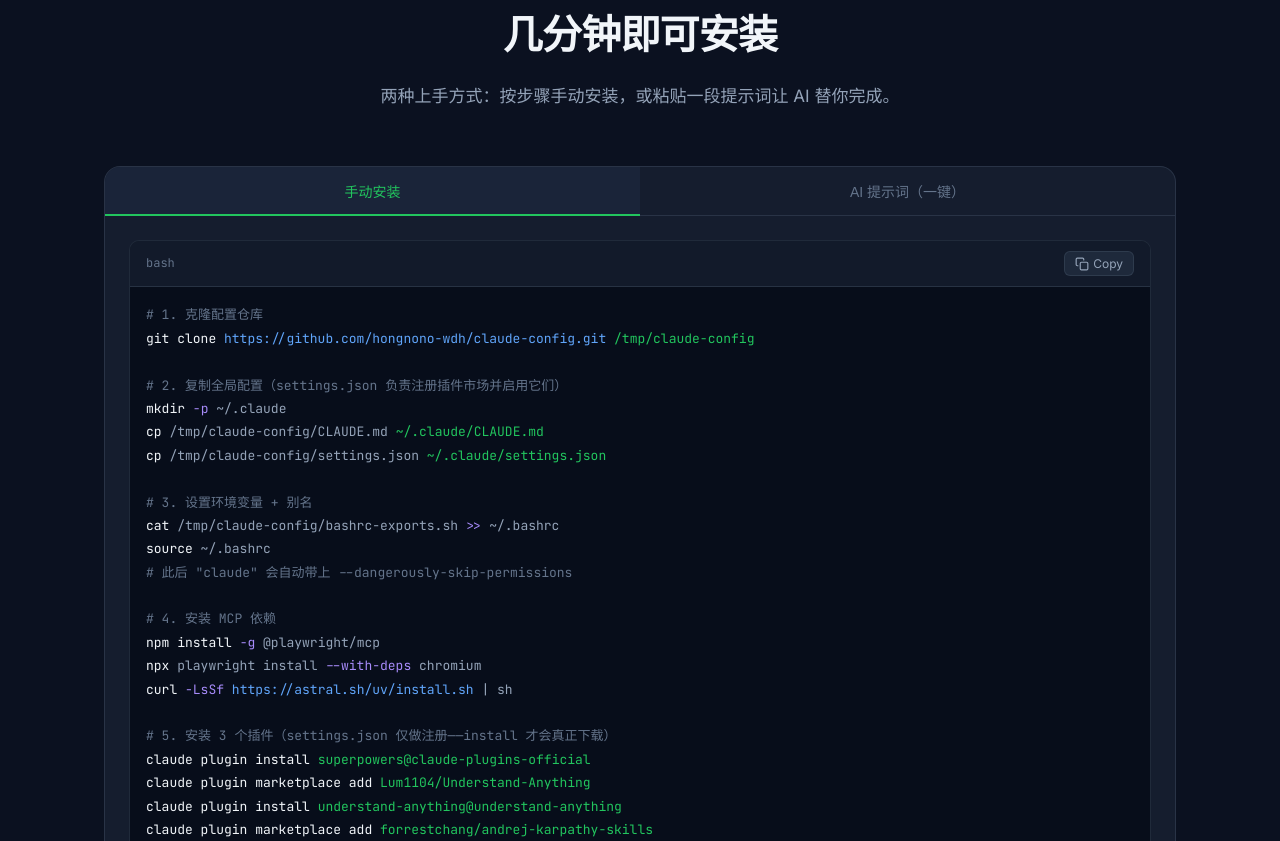
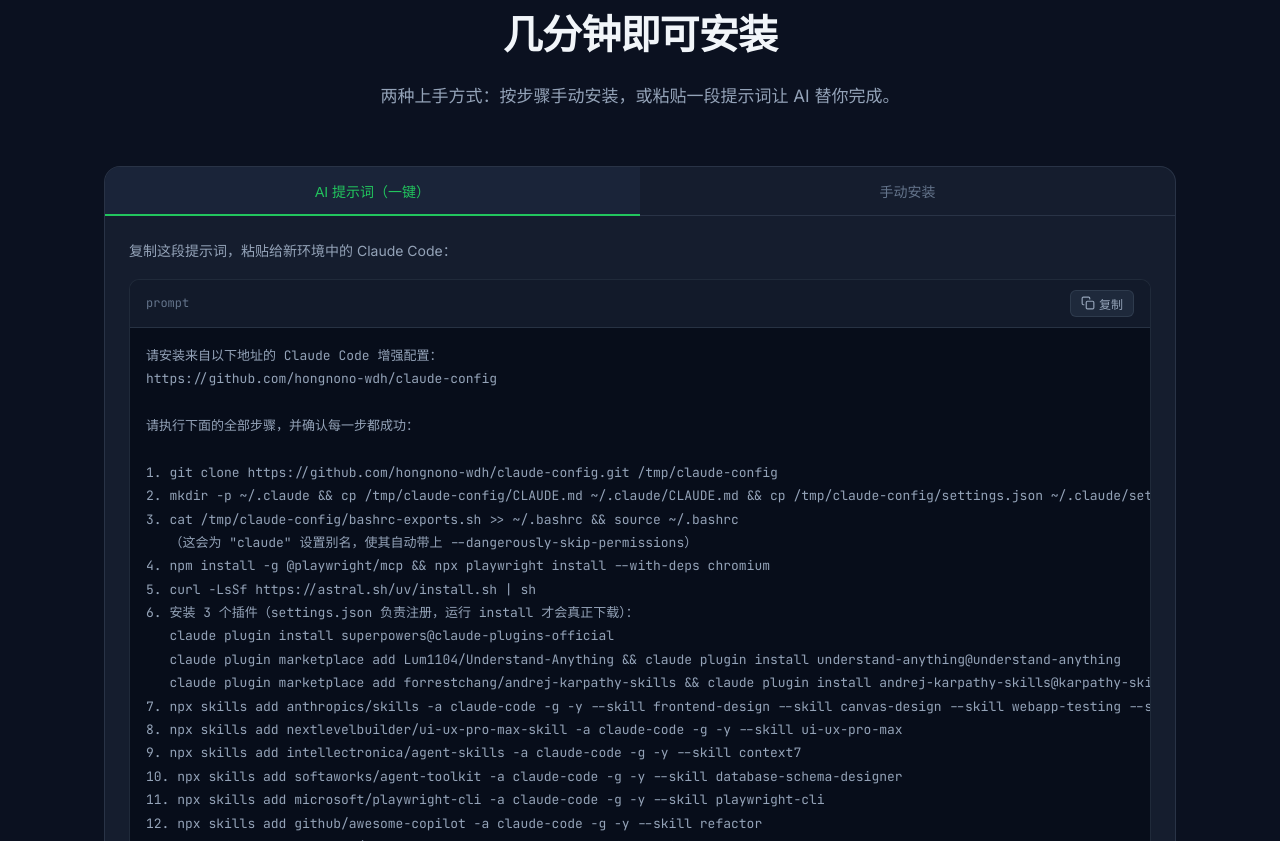
Before and after one commit to hongnono-wdh/claude-config, a plain HTML site: page site/index.html in a window 1280 px wide. Shown: the part 3110-3951 px from the top of the page. Drawn offline with Linux system fonts and the light colour scheme.

Commit message:
feat: 落地页默认展示 AI 提示词 tab，并汉化复制按钮

```diff
--- a/site/index.html
+++ b/site/index.html
@@ -911,18 +911,18 @@
 
       <div class="install-block fade-in">
         <div class="install-tabs" role="tablist">
-          <button class="install-tab active" role="tab" aria-selected="true" data-tab="manual">手动安装</button>
-          <button class="install-tab" role="tab" aria-selected="false" data-tab="prompt">AI 提示词（一键）</button>
+          <button class="install-tab active" role="tab" aria-selected="true" data-tab="prompt">AI 提示词（一键）</button>
+          <button class="install-tab" role="tab" aria-selected="false" data-tab="manual">手动安装</button>
         </div>
         <div class="install-content">
           <!-- Manual -->
-          <div class="install-panel active" id="tab-manual">
+          <div class="install-panel" id="tab-manual">
             <div class="code-block">
               <div class="code-header">
                 <span>bash</span>
                 <button class="copy-btn" data-target="code-manual" aria-label="Copy code">
                   <svg viewBox="0 0 24 24" fill="none" stroke="currentColor" stroke-width="2" stroke-linecap="round" stroke-linejoin="round"><rect x="9" y="9" width="13" height="13" rx="2" ry="2"/><path d="M5 15H4a2 2 0 01-2-2V4a2 2 0 012-2h9a2 2 0 012 2v1"/></svg>
-                  Copy
+                  复制
                 </button>
               </div>
               <div class="code-body">
@@ -970,14 +970,14 @@
           </div>
 
           <!-- AI Prompt -->
-          <div class="install-panel" id="tab-prompt">
+          <div class="install-panel active" id="tab-prompt">
             <p style="color: var(--text-secondary); margin-bottom: 16px; font-size: 14px;">复制这段提示词，粘贴给新环境中的 Claude Code：</p>
             <div class="code-block">
               <div class="code-header">
                 <span>prompt</span>
                 <button class="copy-btn" data-target="code-prompt" aria-label="Copy prompt">
                   <svg viewBox="0 0 24 24" fill="none" stroke="currentColor" stroke-width="2" stroke-linecap="round" stroke-linejoin="round"><rect x="9" y="9" width="13" height="13" rx="2" ry="2"/><path d="M5 15H4a2 2 0 01-2-2V4a2 2 0 012-2h9a2 2 0 012 2v1"/></svg>
-                  Copy
+                  复制
                 </button>
               </div>
               <div class="code-body">
```
